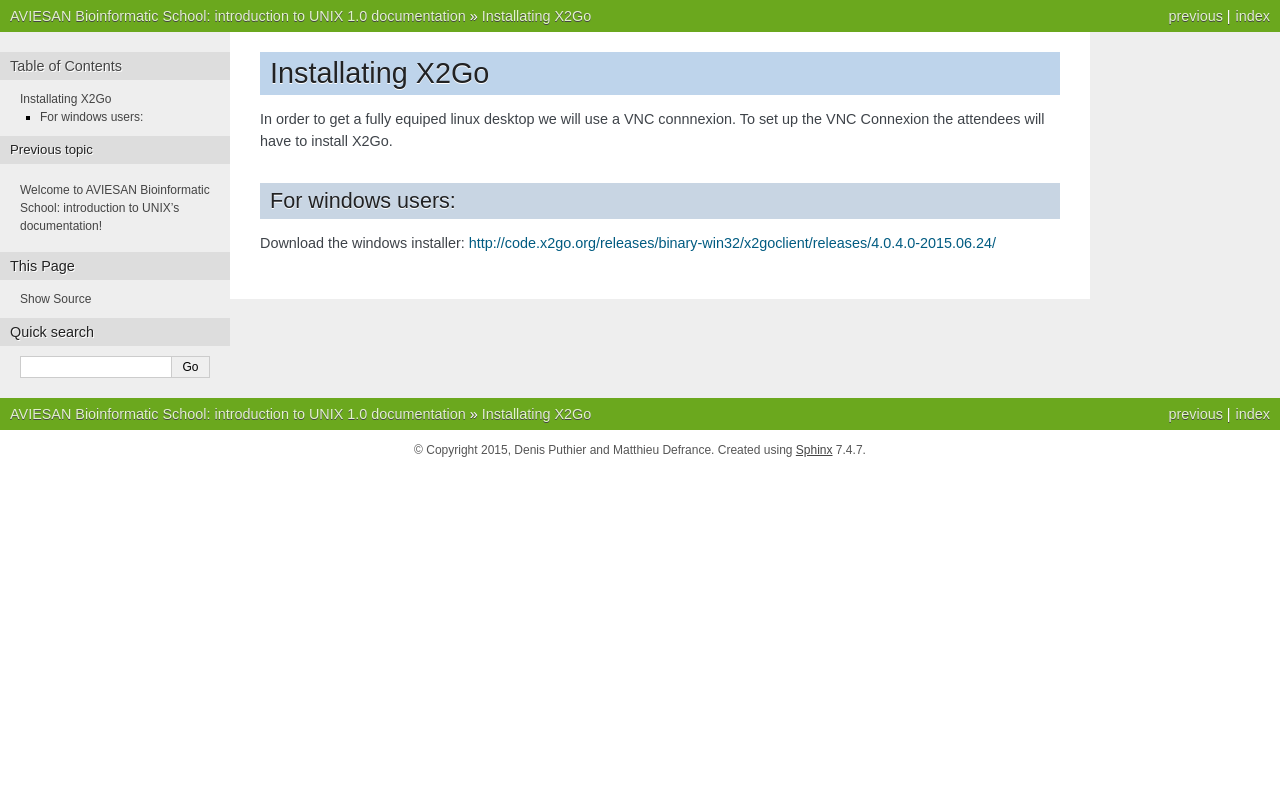
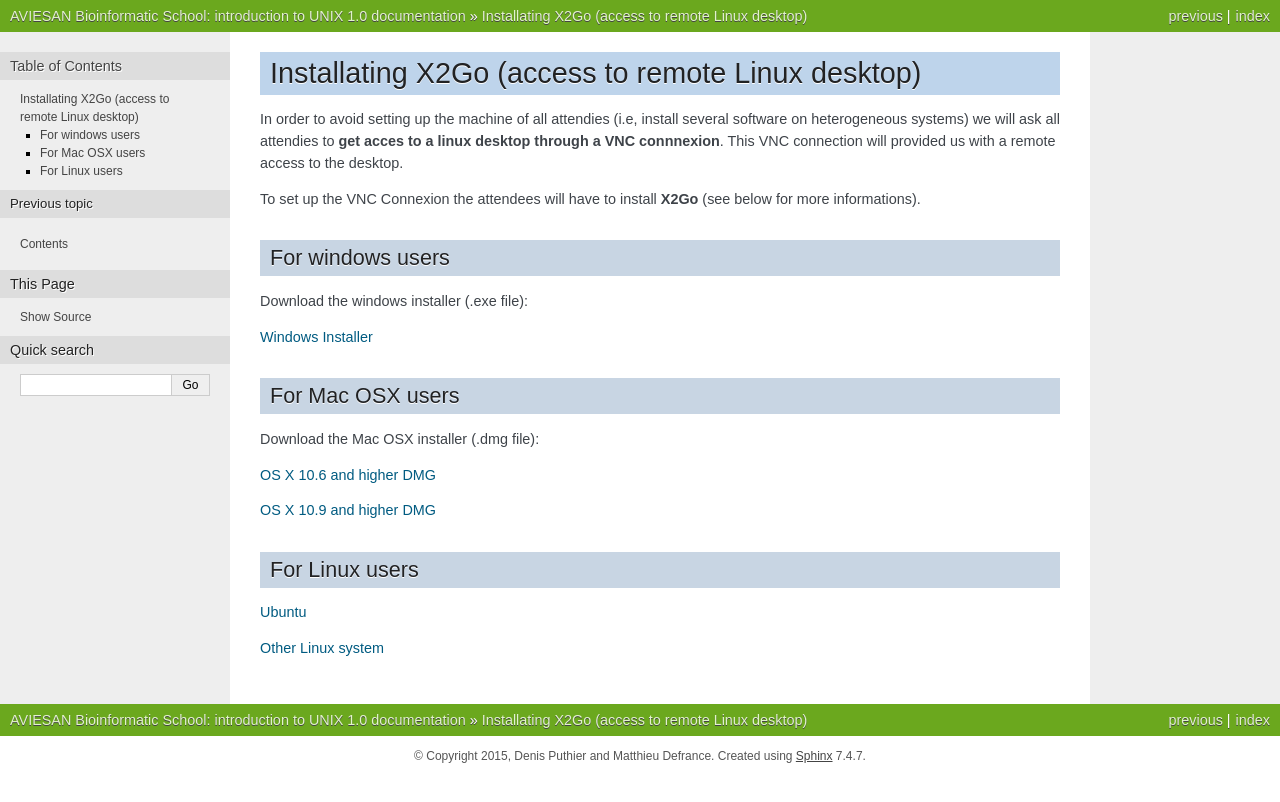
Before and after one commit to dputhier/EBA_2015_unix, a Sphinx documentation site: the page built from source/installation.rst, in a window 1280 px wide. Shown: the top 802 px of the page. Built offline with Sphinx 7.4.7, drawn with Linux system fonts in a browser that asks for light colours; pages that are not in the unit, such as notebooks, are missing from menus.

Commit message:
Saving...

```diff
--- a/source/installation.rst
+++ b/source/installation.rst
@@ -1,9 +1,34 @@
 
-Installating X2Go
+Installating X2Go (access to remote Linux desktop)
 ==============================================================================
 
-In order to get a fully equiped linux desktop we will use a VNC connnexion. To set up  the VNC Connexion the attendees will have to install X2Go.
+In order to avoid setting up the machine of all attendies (i.e, install several software on heterogeneous systems) we will ask all attendies to **get acces to a linux desktop through a VNC connnexion**. This VNC connection will provided us with a remote access to the desktop.
 
-For windows users:
+To set up the VNC Connexion the attendees will have to install **X2Go** (see below for more informations).
+
+For windows users
 ------------------
-Download the windows installer: http://code.x2go.org/releases/binary-win32/x2goclient/releases/4.0.4.0-2015.06.24/
+
+Download the windows installer (.exe file):
+
+`Windows Installer <http://code.x2go.org/releases/binary-win32/x2goclient/releases/4.0.4.0-2015.06.24/>`_
+
+
+For Mac OSX users
+------------------
+
+Download the Mac OSX installer (.dmg file):
+
+`OS X 10.6 and higher DMG <http://code.x2go.org/releases/X2GoClient_latest_macosx.dmg>`_
+
+
+`OS X 10.9 and higher DMG <http://code.x2go.org/releases/X2GoClient_latest_macosx_10_9.dmg>`_
+
+
+For Linux users
+----------------
+
+
+`Ubuntu <http://wiki.x2go.org/doku.php/wiki:repositories:ubuntu>`_
+
+`Other Linux system <http://wiki.x2go.org/doku.php/download:start>`_
```
Also changed, not shown: source/index.rst (+10 -11 lines).
